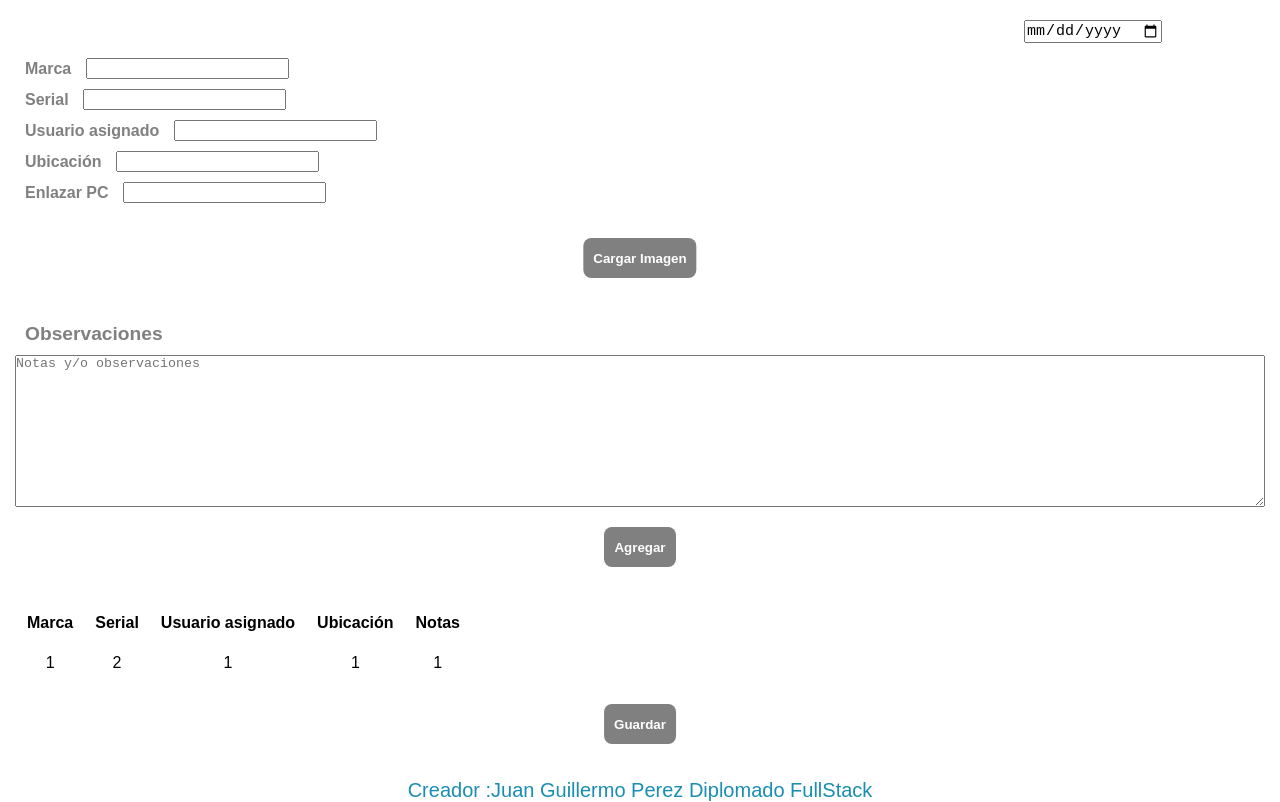
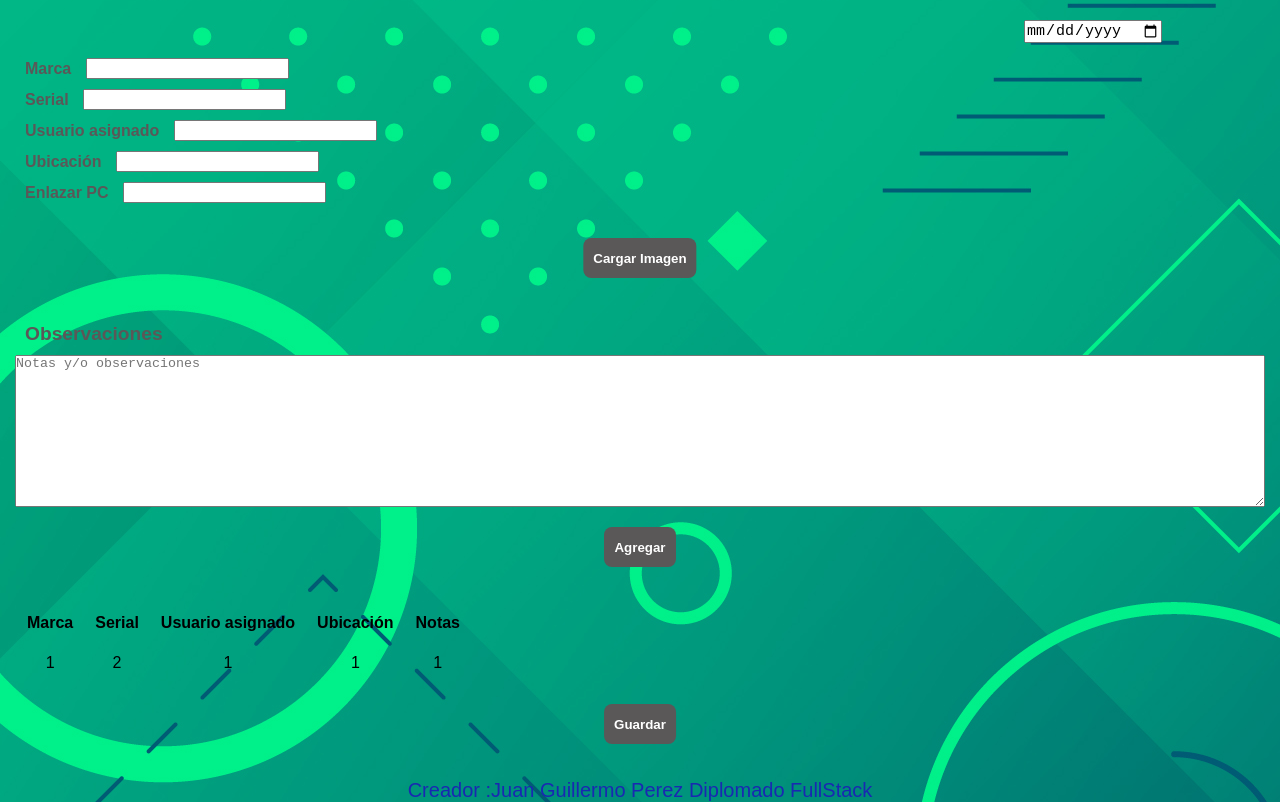
Before and after one commit to Raya-Perez/proyectoFullstack, a plain HTML site: page equipos.html in a window 1280 px wide. Shown: the part 87-889 px from the top of the page. Drawn offline with Linux system fonts and the light colour scheme; a web font is replaced by a local one.

Commit message:
se agregan los fondos

```diff
--- a/styles.css
+++ b/styles.css
@@ -15,6 +15,7 @@
 body {
       margin: 0;
       font-family: 'Gemunu Libre', sans-serif;
+      background-image:url("/recusos/login.jpg");
 }
 
 .login {
--- a/stylesequipos.css
+++ b/stylesequipos.css
@@ -1,9 +1,9 @@
 :root{
-    --blue:#198DB2;
+    --blue:#1928b2;
     --white: #FFFFFF;
     --black: #000000;
     --green: #ACD9B2;
-    --grey:#808080;
+    --grey:#5a5858;
     --grey-claro:#CFD4D5
 }
 
@@ -15,6 +15,7 @@
 body {
       margin: 0;
       font-family: 'Gemunu Libre', sans-serif;
+      background-image:url("/recusos/equipos.jpg");
 }
 
 .titulo {
```
Also changed, not shown: recusos/equipos.jpg (added), recusos/login.jpg (added).
